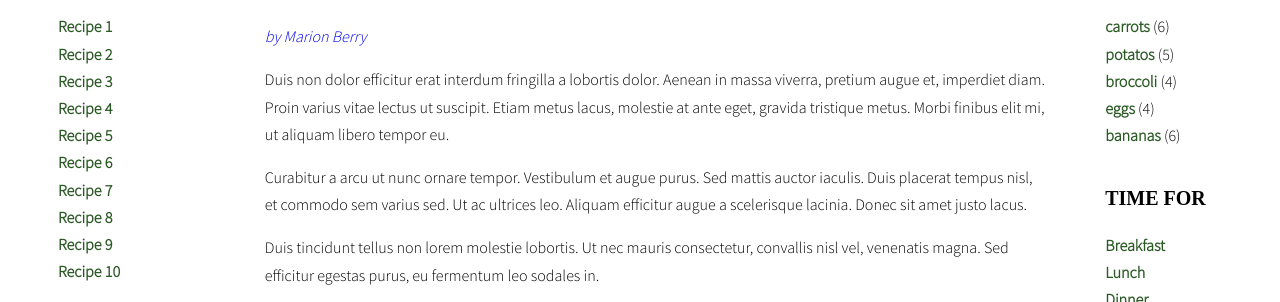
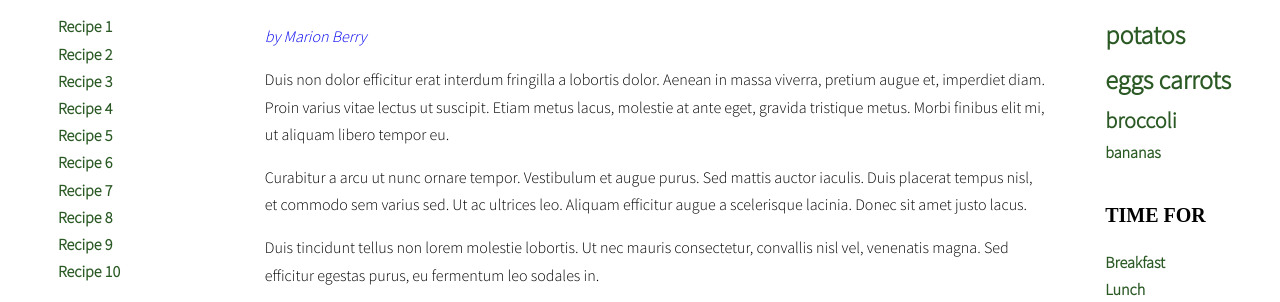
Before and after one commit to joannaberlin/cook-book-blog, a website: page index.html in a window 1280 px wide. Shown: the part 423-725 px from the top of the page. Drawn offline with nearby package versions, Linux system fonts and the light colour scheme; a web font is replaced by a local one.

Commit message:
Add tag cloud and tag font sizing

```diff
--- a/index.html
+++ b/index.html
@@ -331,11 +331,6 @@
 					<aside class="sidebar">
 						<h2 class="section-title">In my fridge</h2>
 						<ul class="list tags">
-							<li><a href="#">carrots</a> <span>(6)</span></li>
-							<li><a href="#">potatos</a> <span>(5)</span></li>
-							<li><a href="#">broccoli</a> <span>(4)</span></li>
-							<li><a href="#">eggs</a> <span>(4)</span></li>
-							<li><a href="#">bananas</a> <span>(6)</span></li>
 						</ul>
 						<h2 class="section-title">Time for</h2>
 						<ul class="list authors">
--- a/js/script.js
+++ b/js/script.js
@@ -39,6 +39,9 @@ const optTitleSelector = '.post-title';
 const optTitleListSelector = '.titles';
 const optArticleTagsSelector = '.post-tags .list';
 const optArticleAuthorSelector = '.post-author';
+const optTagsListSelector = '.tags';
+const optCloudClassCount = 5;
+const optCloudClassPrefix = 'tag-size-';
 
 function generateTitleLinks(customSelector = '') {
   const titleList = document.querySelector(optTitleListSelector);
@@ -80,7 +83,38 @@ function generateTitleLinks(customSelector = '') {
 
 generateTitleLinks();
 
+function calculateTagsParams(tags) {
+  //znalezienie najmniejszej i największej liczby wystąpień
+  //te dwie liczby mają zostać zwrócone w postaci obiektu, który będzie zawierał dwa klucze: max i min
+  //!! ma zwracać największą i najmniejszą liczbę wystąpień TEGO SAMEGO tagu (???) - nie rozumiem
+
+  console.log('tags:', tags);
+  const calculatedParams = {};
+  const paramsArray = [];
+  //iterate over tags
+  for (let tag in tags){
+    const tagParam = tags[tag];
+    console.log(tagParam);
+    paramsArray.push(tagParam);
+  }
+  const minParam = Math.min(...paramsArray);
+  const maxParam = Math.max(...paramsArray);
+  console.log(minParam, maxParam);
+  calculatedParams.min = minParam;
+  calculatedParams.max = maxParam;
+  console.log(calculatedParams);
+  return calculatedParams;
+}
+
+function calculateTagClass(count, params) {
+  console.log('count:', count);
+  const classNumber = Math.floor( ( (count - params.min) / (params.max - params.min) ) * optCloudClassCount + 1 );
+  return optCloudClassPrefix + classNumber;
+}
+
 function generateTags(){
+  /* [NEW] create a new variable allTags with an empty object */
+  let allTags = {};
   /* find all articles */
   const articles = document.querySelectorAll(optArticleSelector);
   /* START LOOP: for every article: */
@@ -98,6 +132,14 @@ function generateTags(){
       const linkHTML = '<li><a href="#tag-' + tag + '">' + tag + '</a></li>' + ' ';
       /* add generated code to html variable */
       html = html + linkHTML;
+
+      /* [NEW] check if this link is NOT already in allTags */
+      if(!allTags.hasOwnProperty(tag)){
+        /* [NEW] add generated code to allTags object */
+        allTags[tag] = 1;
+      } else {
+        allTags[tag]++;
+      }
       /* END LOOP: for each tag */
       // console.log('tagLink:', linkHTML);
     }
@@ -105,6 +147,24 @@ function generateTags(){
     tagsWrapper.insertAdjacentHTML('afterbegin', html);
   /* END LOOP: for every article: */
   }
+  /* [NEW] find list of tags in right column */
+  // const tagList = document.querySelector('.list .tags');
+  const tagList = document.querySelector(optTagsListSelector);
+
+  const tagsParams = calculateTagsParams(allTags);
+  console.log('tagsParams:', tagsParams);
+  /* [NEW] create variable for all links HTML code */
+  let allTagsHTML = '';
+
+  /* [NEW] START LOOP: for each tag in allTags: */
+  for (let tag in allTags){
+  /* [NEW] generate code of a link and add it to allTagsHTML */
+    allTagsHTML += '<a href="#tag-' + tag + '" class="' + calculateTagClass(allTags[tag], tagsParams) + '">' + tag + ' ' + '</a>';
+    console.log(allTags);
+  }
+  /* [NEW] END LOOP: for each tag in allTags: */
+  /* [NEW] add html from allTagsHTML to tagList */
+  tagList.innerHTML = allTagsHTML;
 }
 
 generateTags();
--- a/sass/style.scss
+++ b/sass/style.scss
@@ -271,6 +271,32 @@ article {
 	}
 }
 
+/* Font sizes for tags */
+
+.tag-size-1 {
+	font-size: 16px;
+}
+
+.tag-size-2 {
+	font-size: 18px;
+}
+
+.tag-size-3 {
+	font-size: 20px;
+}
+
+.tag-size-4 {
+	font-size: 22px;
+}
+
+.tag-size-5 {
+	font-size: 24px;
+}
+
+.tag-size-6 {
+	font-size: 26px;
+}
+
 @media (min-width: 993px) and (max-width: 1200px) {
 	.logo {
 		font-size: 75px;
```
Also changed, not shown: css/style.css, 1 other file.
